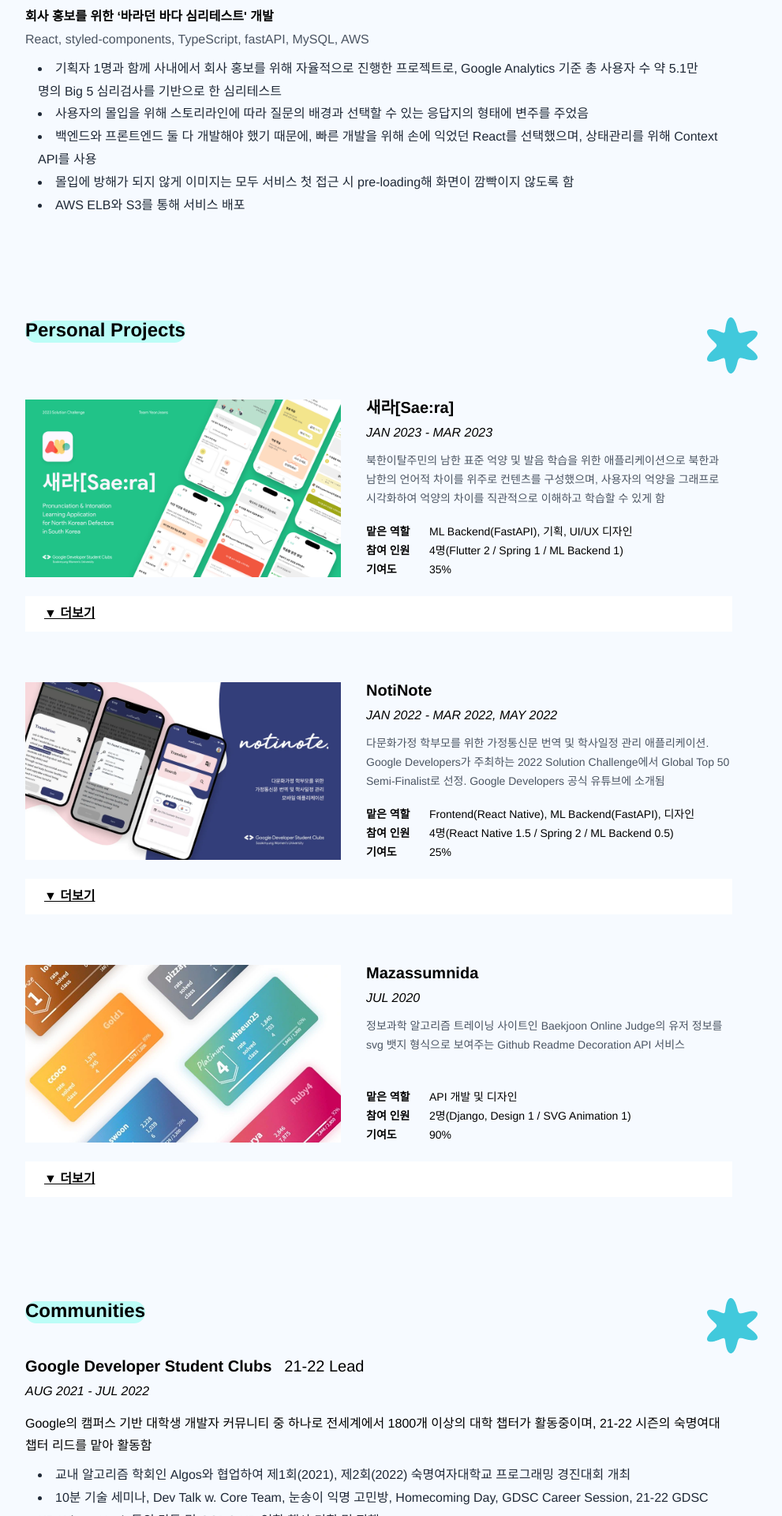
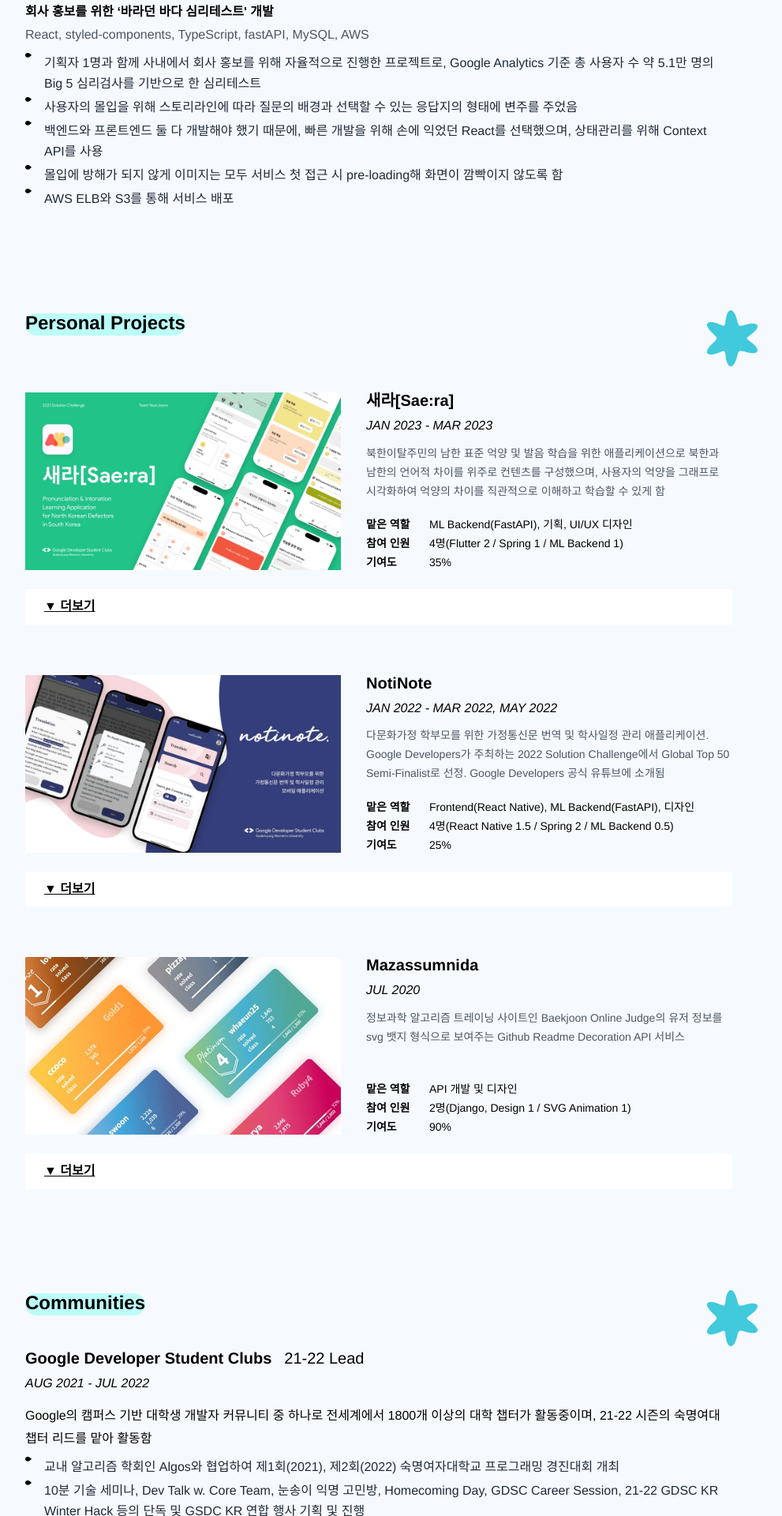
Before and after one commit to mori8/resume, a Next.js app: page / in a window 1280 px wide. Shown: the part 860-2780 px from the top of the page at 79% size, without its empty margins (160-1151 px from the left). Built offline with nearby package versions, Linux system fonts and the light colour scheme.

Commit message:
Improvements: 리스트 가독성 향상

```diff
--- /dev/null
+++ b/components/atoms/CustomLi.tsx
@@ -0,0 +1,17 @@
+import React from "react";
+import Image from "next/image";
+
+type Props = {
+  children: React.ReactNode;
+};
+
+export default function CustomLi({ children }: Props) {
+  return (
+    <div className="flex flex-row gap-4">
+      <div>
+        <Image src="/images/drop-vector.svg" alt="li-disc" width={8} height={8} />
+      </div>
+      <div className="flex-1">{children}</div>
+    </div>
+  );
+}
--- a/components/organisms/Communities.tsx
+++ b/components/organisms/Communities.tsx
@@ -1,5 +1,6 @@
 import React from "react";
 import HighlightedText from "../atoms/HighlightedText";
+import CustomLi from "../atoms/CustomLi";
 import communities from "../../data/communities.json";
 
 export default function Communities() {
@@ -29,7 +30,7 @@
         </div>
         <ul className="ul-disc">
           {details.map((detail, detail_index) => (
-            <li key={`community_${index}_d${detail_index}`}>{detail}</li>
+            <CustomLi key={`community_${index}_d${detail_index}`}>{detail}</CustomLi>
           ))}
         </ul>
       </div>
--- a/components/organisms/Educations.tsx
+++ b/components/organisms/Educations.tsx
@@ -1,7 +1,6 @@
 import * as React from "react";
 import HighlightedText from "../atoms/HighlightedText";
-import DecoreatedList from "../atoms/DecoratedText";
-import Image from "next/image";
+import CustomLi from "../atoms/CustomLi";
 import educations from "../../data/educations.json";
 
 export default function Educations() {
@@ -30,7 +29,7 @@
         </div>
         <ul className="text-gray-600 ul-disc">
           {educations.details.map((detail, index) => (
-            <li key={`education_${index}`}>{detail}</li>
+            <CustomLi key={`education_${index}`}>{detail}</CustomLi>
           ))}
         </ul>
       </div>
--- a/components/organisms/Experiences.tsx
+++ b/components/organisms/Experiences.tsx
@@ -1,8 +1,6 @@
 import { useState } from "react";
 import HighlightedText from "../atoms/HighlightedText";
-import ProjectDescBox from "../molecules/ProjectDescBox";
-import ExprienceDescBox from "../molecules/ExperienceDescBox";
-import ReferencesAnchorButton from "../molecules/ReferencesAnchorButton";
+import CustomLi from "../atoms/CustomLi";
 import experiences from "../../data/experiences.json";
 import classNames from "classnames";
 
@@ -41,9 +39,9 @@
                 <ul className="ul-disc">
                   {description.map((desc, desc_index) => {
                     return (
-                      <li key={`exp_${index}_p${project_index}_d${desc_index}`}>
+                      <CustomLi key={`exp_${index}_p${project_index}_d${desc_index}`}>
                         {desc}
-                      </li>
+                      </CustomLi>
                     );
                   })}
                 </ul>
--- a/styles/globals.css
+++ b/styles/globals.css
@@ -22,5 +22,5 @@
 }
 
 .ul-disc {
-  @apply list-disc list-inside mt-2 px-4 text-gray-800;
+  @apply mt-2 pr-4 text-gray-800 leading-relaxed flex flex-col gap-1;
 }
```
Also changed, not shown: public/images/drop-vector.svg (added).
